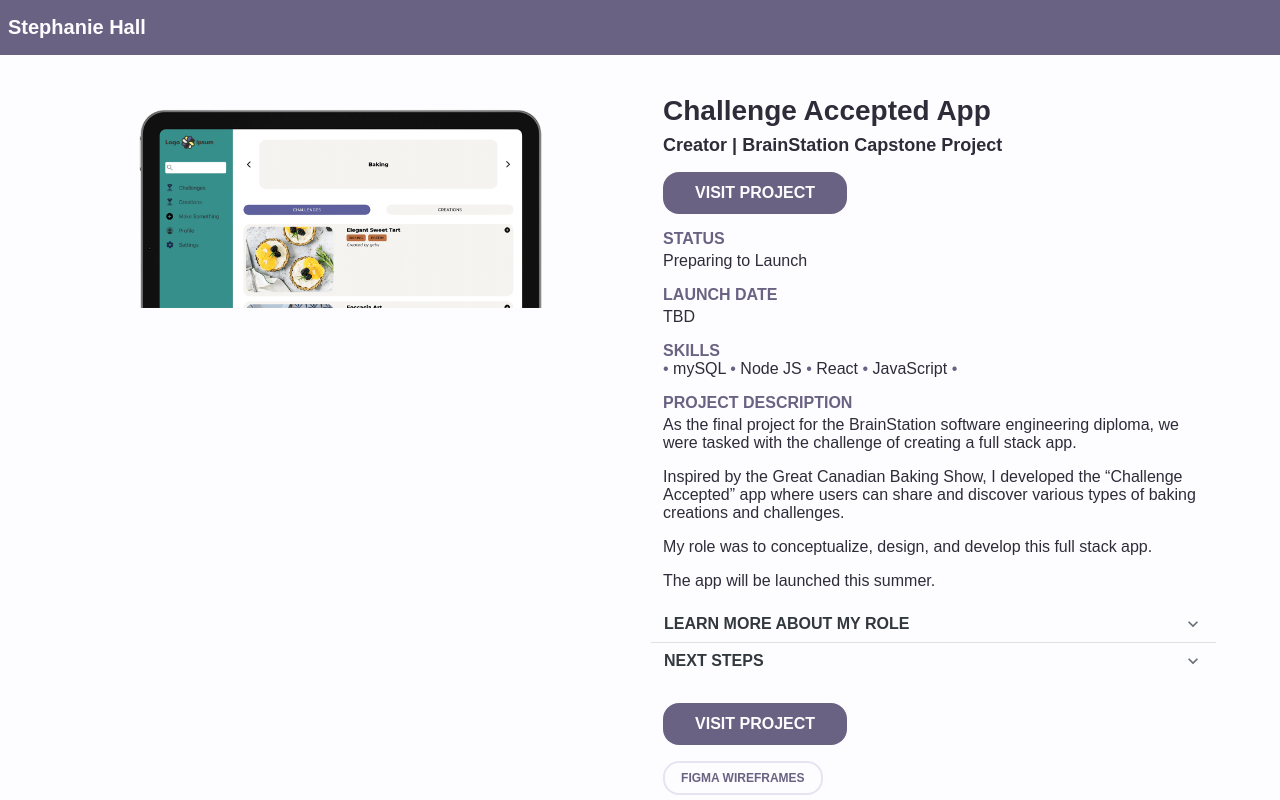
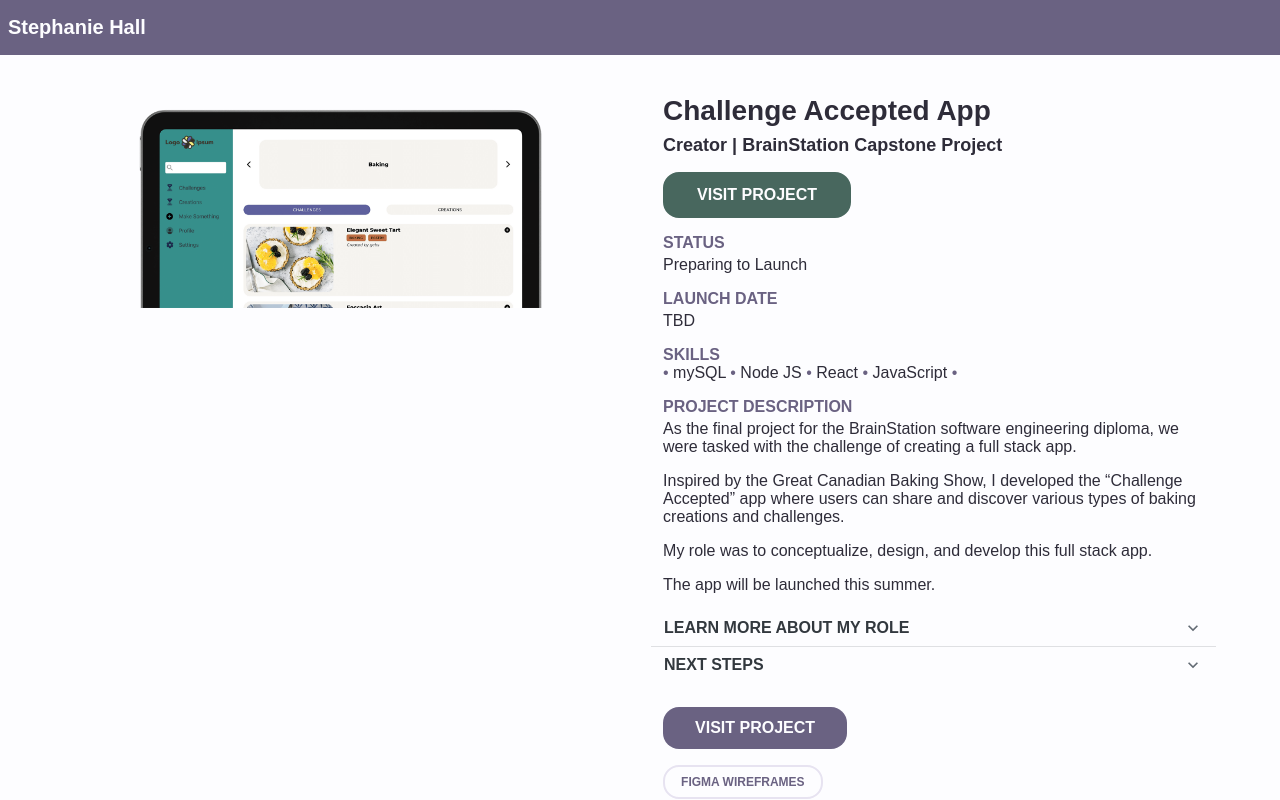
Before and after one commit to stephlyanie/portfolio, a React (Create React App) app: page /challenge-accepted/ in a window 1280 px wide. Shown: the top 800 px of the page. Built offline with nearby package versions, Linux system fonts and the light colour scheme; the HTML template or start-up script is replaced by a standard one.

Commit message:
Added featured button styles

```diff
--- a/src/App.scss
+++ b/src/App.scss
@@ -40,6 +40,17 @@
     background-color: $bg-primary-light;
     color: $text-secondary-dark;
   }
+
+  &__featured {
+    background-color: $bg-primary-dark;
+    color: $text-primary-light;
+    border: solid 2px $border-featured-dark;
+
+    &:hover {
+      background-color: $bg-secondary-light;
+      color: $text-featured-dark;
+    }
+  }
 }
 
 .button-alt {
--- a/src/pages/Projects/SingleProjectPage.jsx
+++ b/src/pages/Projects/SingleProjectPage.jsx
@@ -32,7 +32,7 @@
         </h2>
         <a
           href={projectObj.projectURL}
-          className="button project__button"
+          className="button button__featured project__button"
           target="_blank"
         >
           Visit Project
--- a/src/styles/_variables.scss
+++ b/src/styles/_variables.scss
@@ -9,8 +9,10 @@
 
 $border-primary-dark: #2e2c39;
 $border-secondary-dark: #6a6282;
+$border-featured-dark: #48675e;
 $border-primary-light: #E7E3F1;
 
 $text-primary-dark: #2e2c39;
 $text-secondary-dark: #6a6282;
+$text-featured-dark: #48675e;
 $text-primary-light: #fdfdff;
```
